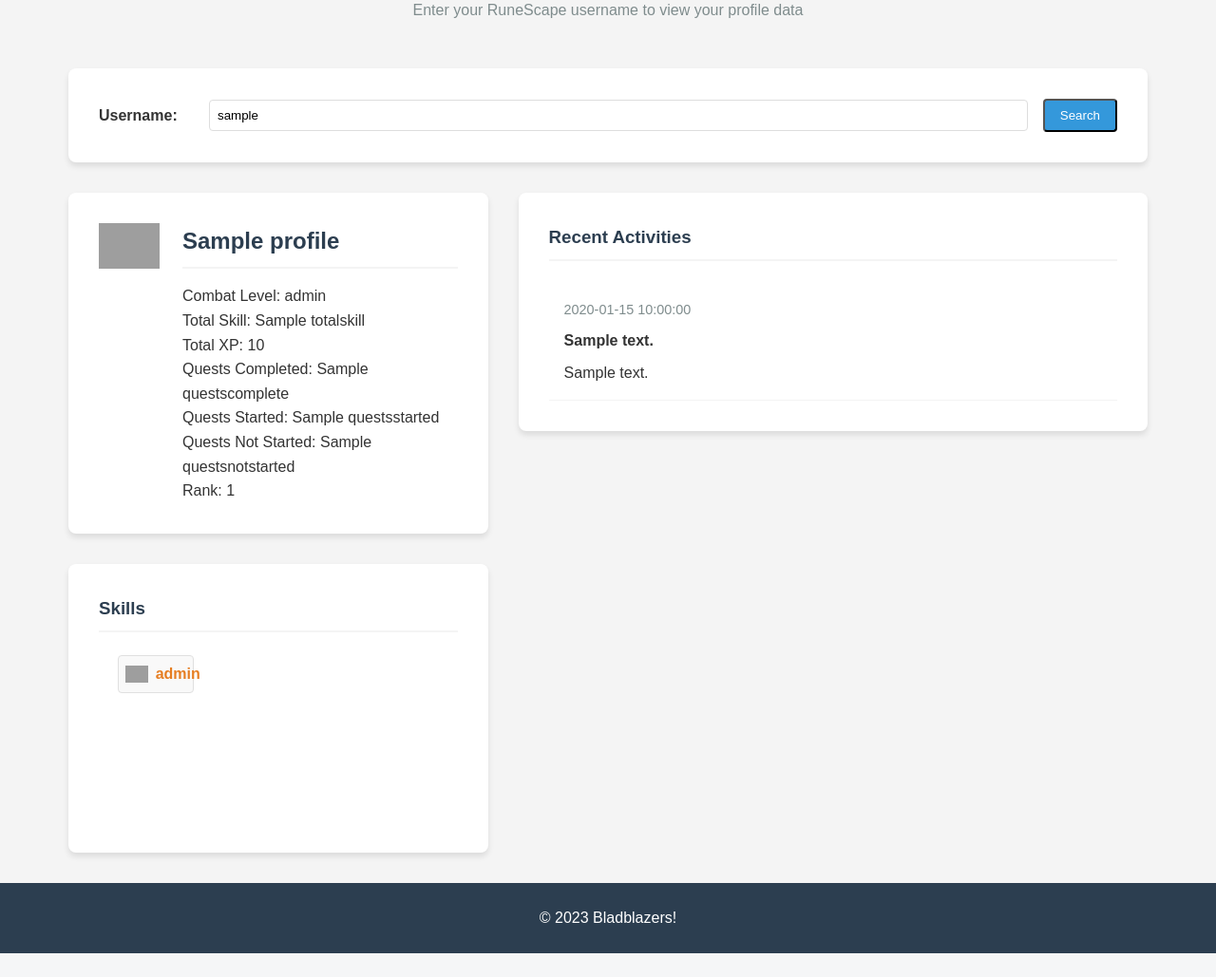
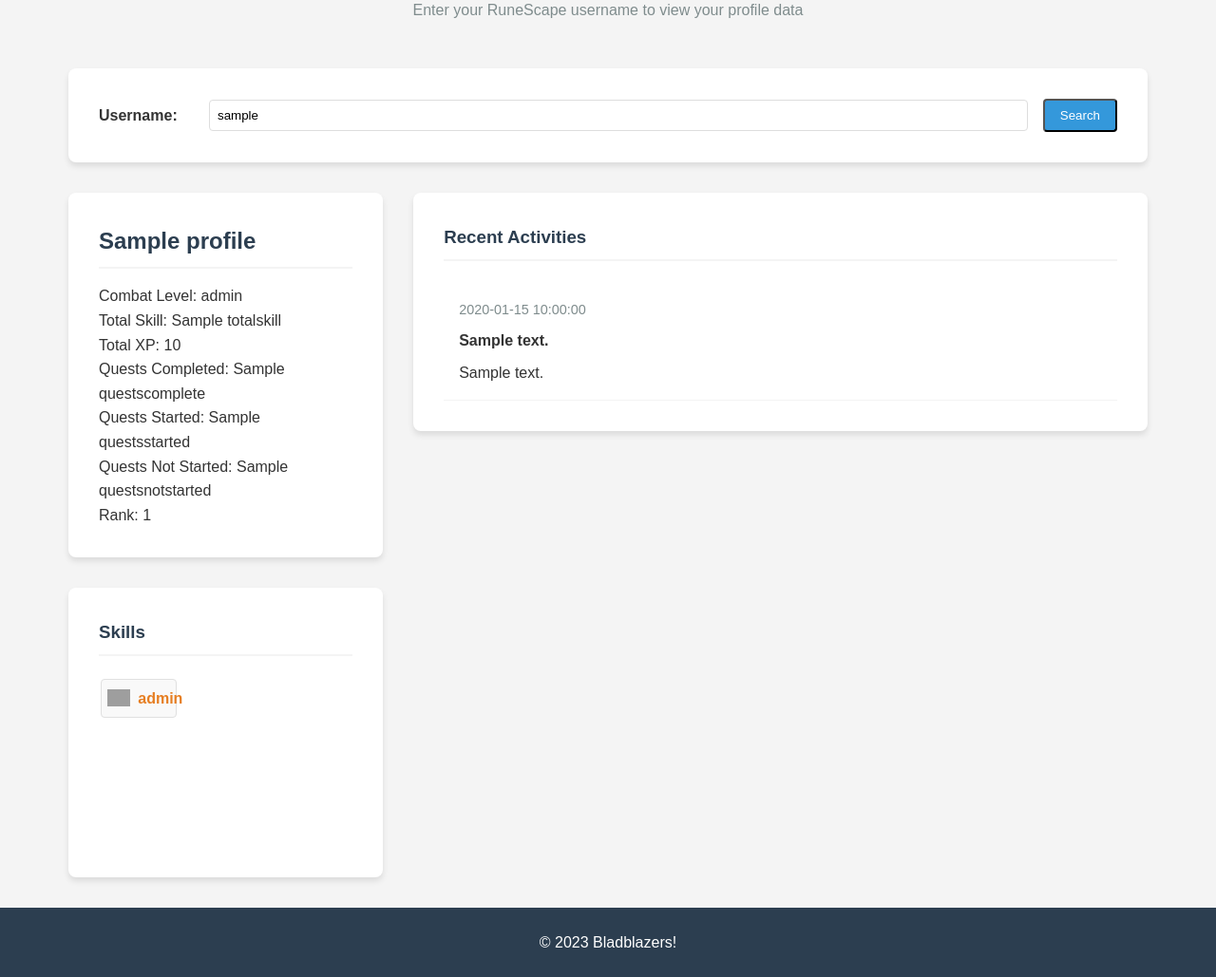
Before and after one commit to JeroenLam/rs_clan_website, a Flask app: template templates/profile.html in a window 1280 px wide. Shown: the part 176-1205 px from the top of the page at 95% size. Before the commit the page ends 1180 px from the top, so only its background shows below. Run offline with Flask 3, Linux system fonts and the light colour scheme; the template is opened without the code that fills it: most values are stand-ins (such as "Sample title", 1, 10 or a date in 2020); grey boxes are pictures that could not be loaded.

Commit message:
refactor: remove total level icon and adjust first column width

```diff
--- a/static/css/style.css
+++ b/static/css/style.css
@@ -318,7 +318,7 @@ footer {
 
 .profile-layout {
     display: grid;
-    grid-template-columns: 0.8fr 1.2fr;
+    grid-template-columns: 0.6fr 1.4fr;
     gap: 2rem;
 }
 
@@ -350,16 +350,6 @@ footer {
     gap: 1.5rem;
 }
 
-.total-level-icon {
-    width: 64px;
-    height: 64px;
-    flex-shrink: 0;
-}
-
-.total-level-icon img {
-    max-width: 100%;
-    max-height: 100%;
-}
 
 .profile-header-info {
     flex: 1;
--- a/templates/profile.html
+++ b/templates/profile.html
@@ -30,9 +30,6 @@
             <div class="profile-left-column">
                 <div class="profile-header">
                     <div class="profile-header-top">
-                        <div class="total-level-icon">
-                            <img src="{{ url_for('static', filename='img/21px-Statistics.png') }}" alt="Total Level">
-                        </div>
                         <div class="profile-header-info">
                             <h2>{{ profile_data.name }}</h2>
                             <p>Combat Level: {{ profile_data.combatlevel }}</p>
```
